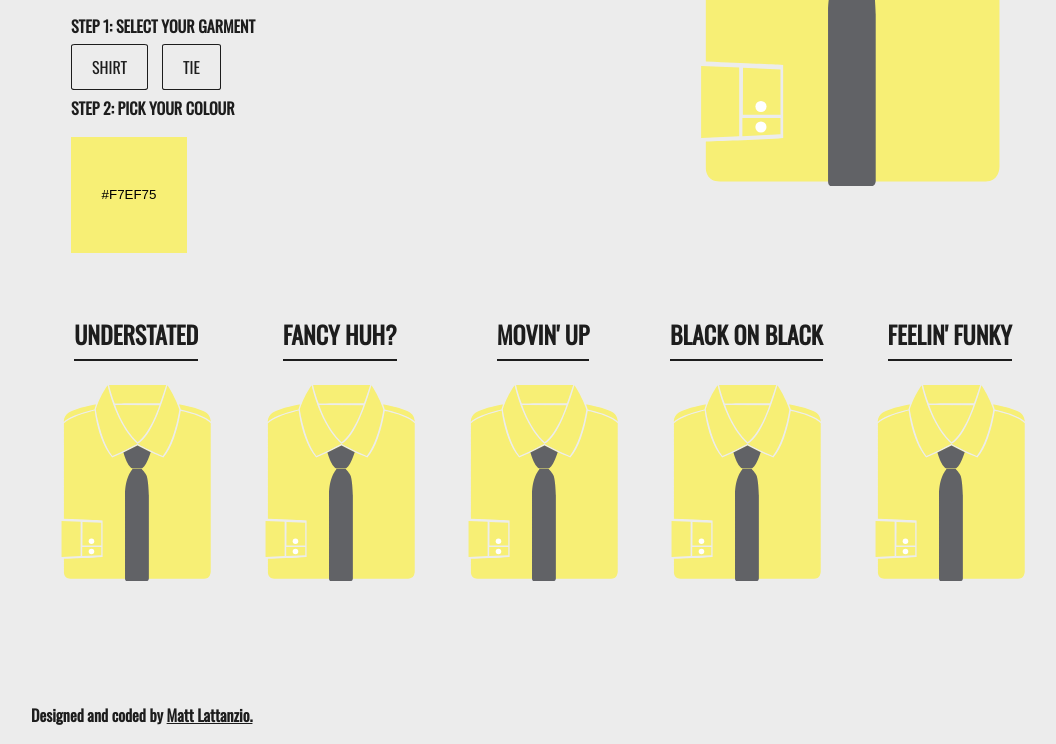
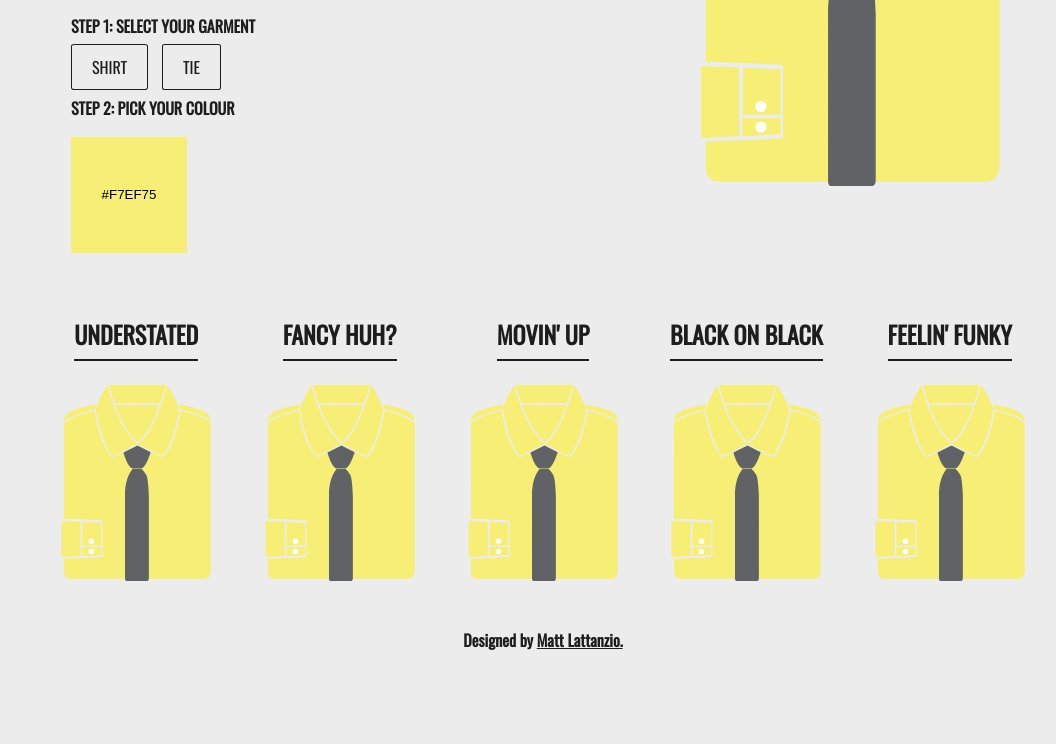
Before and after one commit to mlattanzio1/ShirtAndTie, a plain HTML site: page index.html in a window 1280 px wide. Shown: the part 343-1087 px from the top of the page, without its empty margins (97-1153 px from the left). After the commit the page ends 1012 px from the top, so only its background shows below. Drawn offline with nearby package versions, Linux system fonts and the light colour scheme.

Commit message:
final updates

```diff
--- a/css/style.css
+++ b/css/style.css
@@ -105,7 +105,7 @@
 	.bottom {
 		width: 100%;
 		text-align: center;
-		padding-bottom: 100px;
+		padding-bottom: 25px;
 	}
 
 	.bottom div {
--- a/index.html
+++ b/index.html
@@ -5,6 +5,7 @@
 	<title>Shirt & Tie</title>
 	<link href='http://fonts.googleapis.com/css?family=Oswald' rel='stylesheet' type='text/css'>
 	<link rel="stylesheet" type="text/css" href="css/style.css">
+	<link type="image/png" href="images/icon.png" rel="icon">
 </head>
 <body>
 
@@ -240,8 +241,8 @@
 
 	</div> <!-- End of Bottom -->
 
-	<div class="foooter">
-		<p>Designed and coded by <a href="http://mlattanzio1.github.io/portfolio">Matt Lattanzio.</a></p>
+	<div class="footer">
+		<p>Designed by <a href="http://mlattanzio1.github.io/portfolio">Matt Lattanzio.</a></p>
 	</div>
 
 	</div> <!-- End of Wrapper -->
```
Also changed, not shown: images/icon.png (added).
